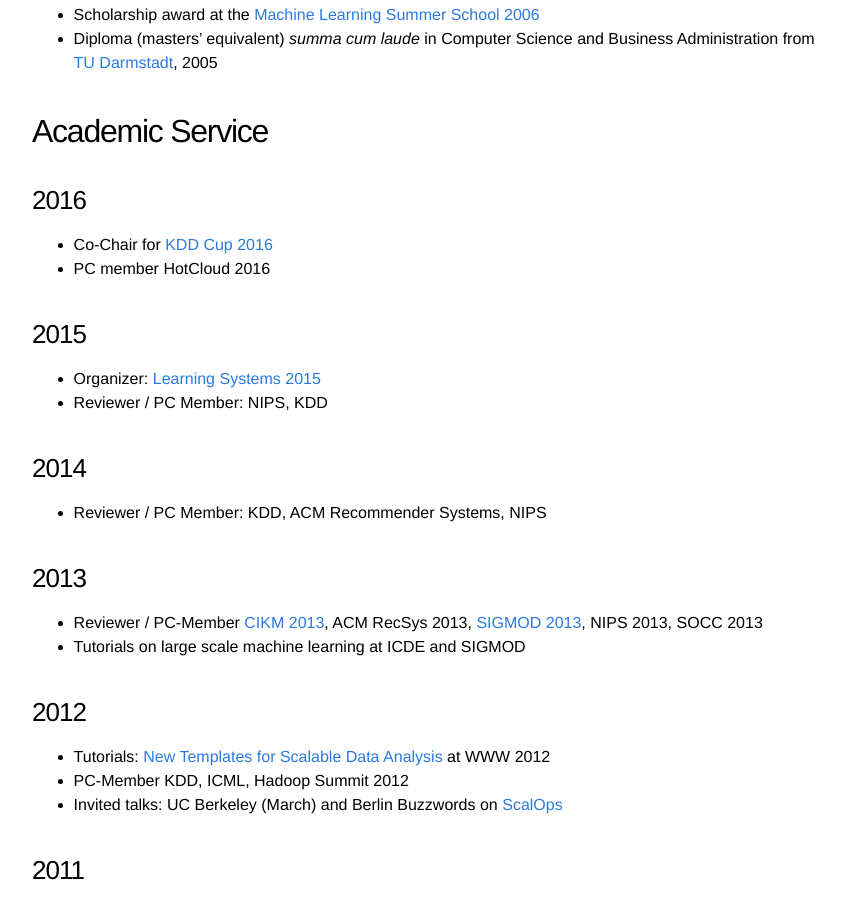
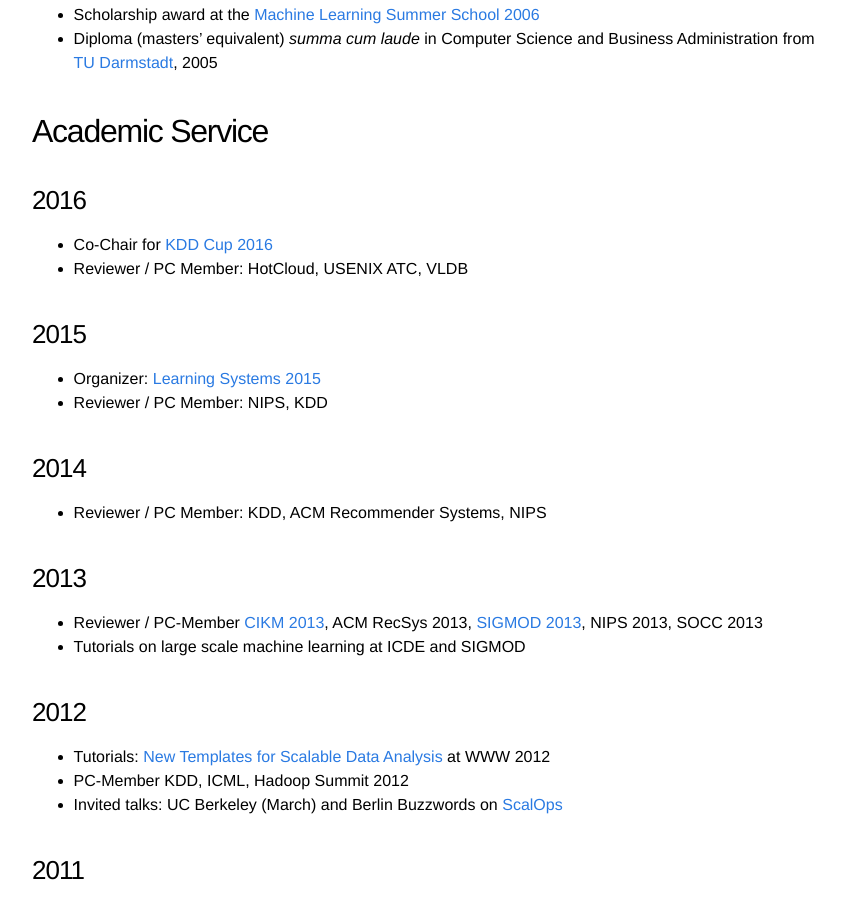
Before and after one commit to markusweimer/markusweimer.github.io, a Jekyll site: the page built from about.md, in a window 1280 px wide and 900 px high, scrolled down 739 px. Shown: the whole window, without its empty margins (208-1053 px from the left). Built offline with Jekyll 4.4.1, drawn with Linux system fonts in a browser that asks for light colours.

Commit message:
Updated academic service

```diff
--- a/about.md
+++ b/about.md
@@ -29,7 +29,7 @@
 
 ### 2016
   * Co-Chair for [KDD Cup 2016](http://kdd.org/kdd2016/)
-  * PC member HotCloud 2016
+  * Reviewer / PC Member: HotCloud, USENIX ATC, VLDB
 
 ### 2015
   * Organizer: [Learning Systems 2015](http://learningsys.org)
```
